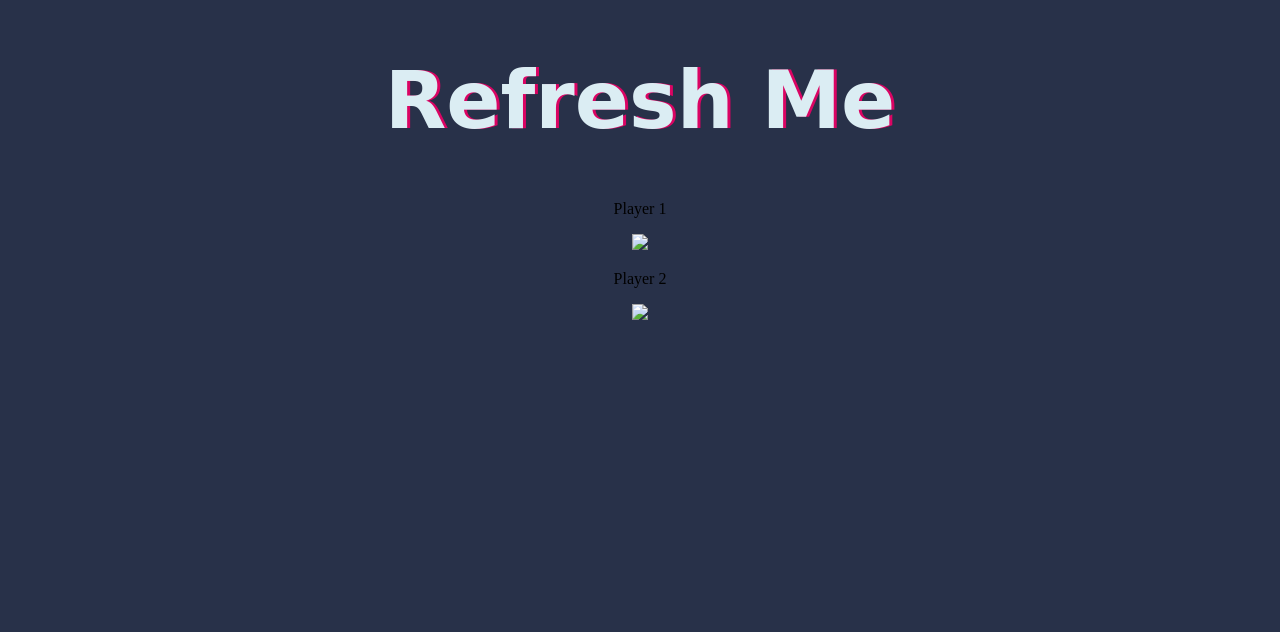
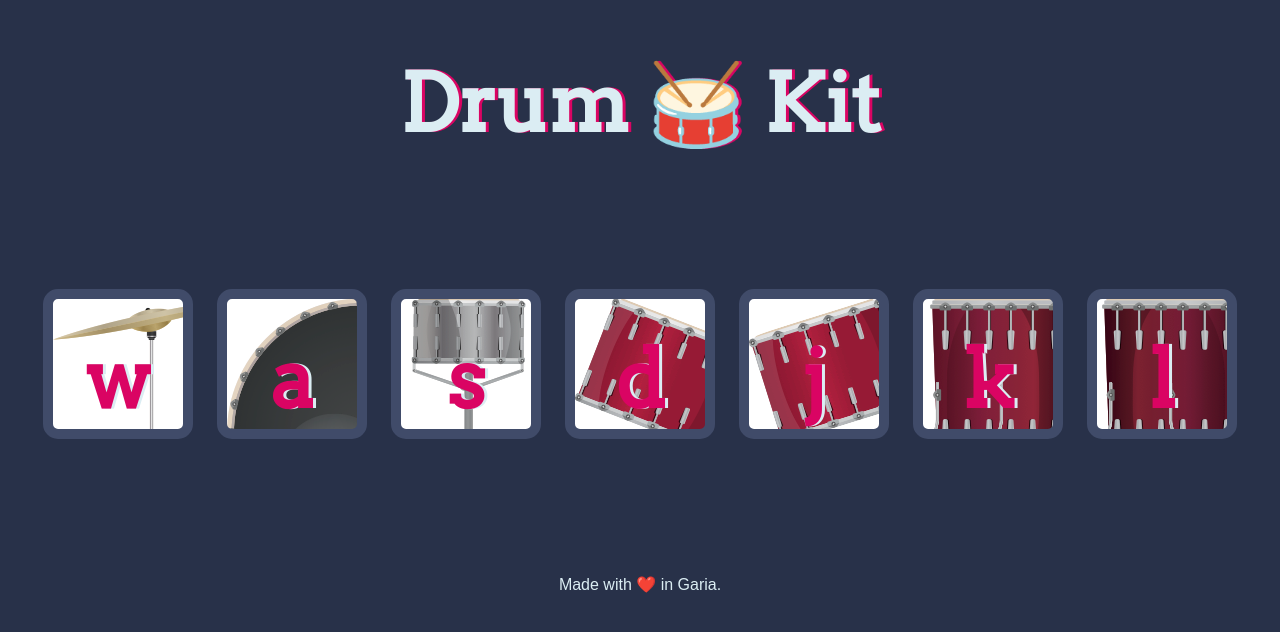
Before and after one commit to AbhinaV678/Virtual_Drum_Kit, a plain HTML site: page index.html in a window 1280 px wide. Drawn offline with Linux system fonts and the light colour scheme.

Commit message:
Update index.html
second commit

```diff
--- a/index.html
+++ b/index.html
@@ -1,31 +1,32 @@
 <!DOCTYPE html>
 <html lang="en" dir="ltr">
+
 <head>
   <meta charset="utf-8">
-    <title>My Dicee</title>
+  <title>My Drum Kit</title>
   <link rel="stylesheet" href="styles.css">
-    <link href="https://fonts.googleapis.com/css?family=Indie+Flower|Lobster" rel="stylesheet">
+  <link href="https://fonts.googleapis.com/css?family=Arvo" rel="stylesheet">
+</head>
 
-  </head>
-  <body onload="randoMizer();">
+<body>
 
-    <div  class="container">
-      <h1>Refresh Me</h1>
-
-      <div class="dice" id="dice1">
-        <p>Player 1</p>
-        <img class="img1" src="./images/dice6.png">
+  <h1 id="title">Drum 🥁 Kit</h1>
+  <div class="set">
+    <button class="w drum">w</button>
+    <button class="a drum">a</button>
+    <button class="s drum">s</button>
+    <button class="d drum">d</button>
+    <button class="j drum">j</button>
+    <button class="k drum">k</button>
+    <button class="l drum">l</button>
   </div>
 
-      <div class="dice" id="dice2">
-        <p>Player 2</p>
-        <img class="img2" src="./images/dice6.png">
-      </div>
 
-    </div>
+  <footer>
+    Made with ❤️ in Garia.
+  </footer>
 
   <script src="./index.js"></script>
 </body>
 
-
 </html>
```
Lines whose indentation alone changed are shown as unchanged.
